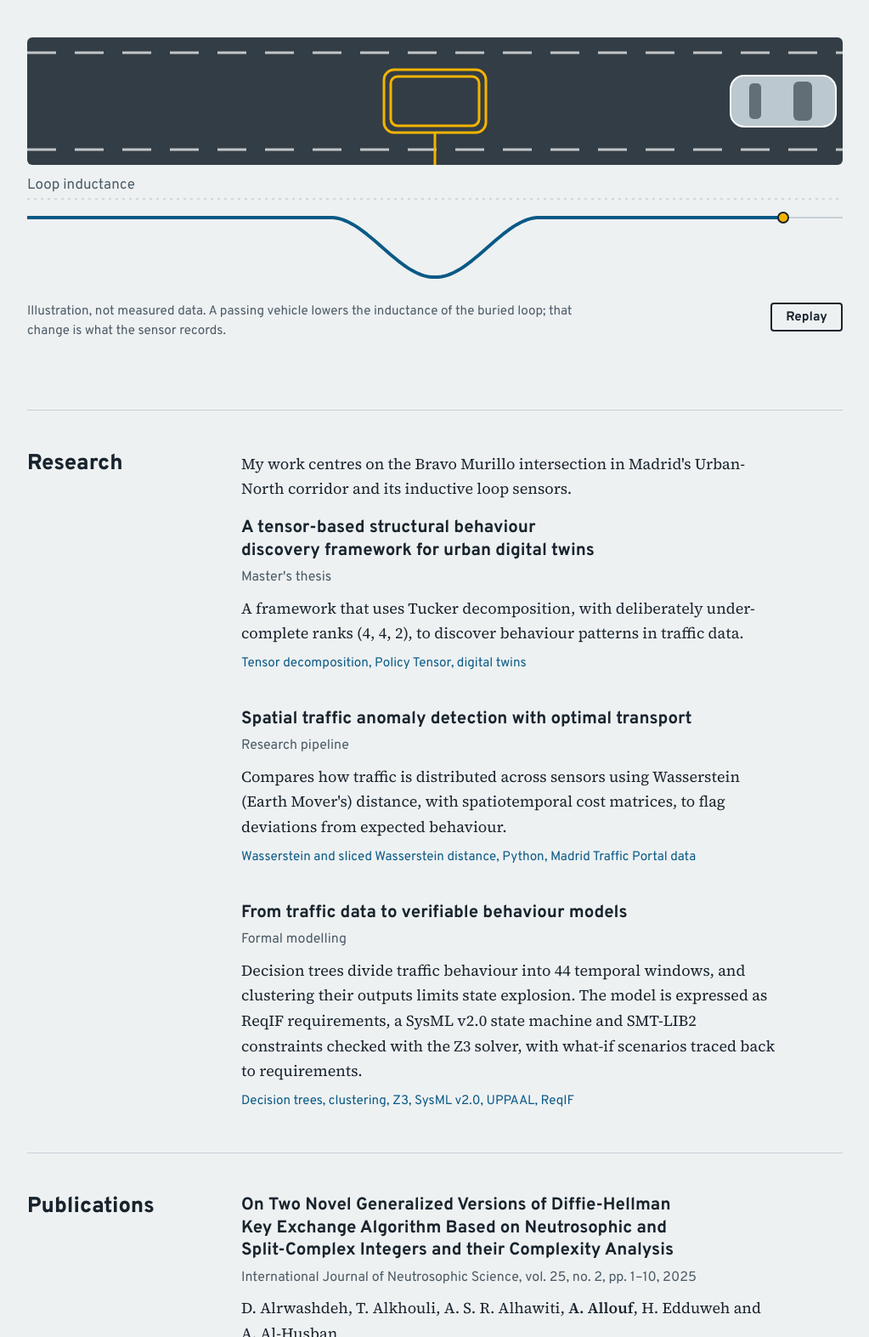
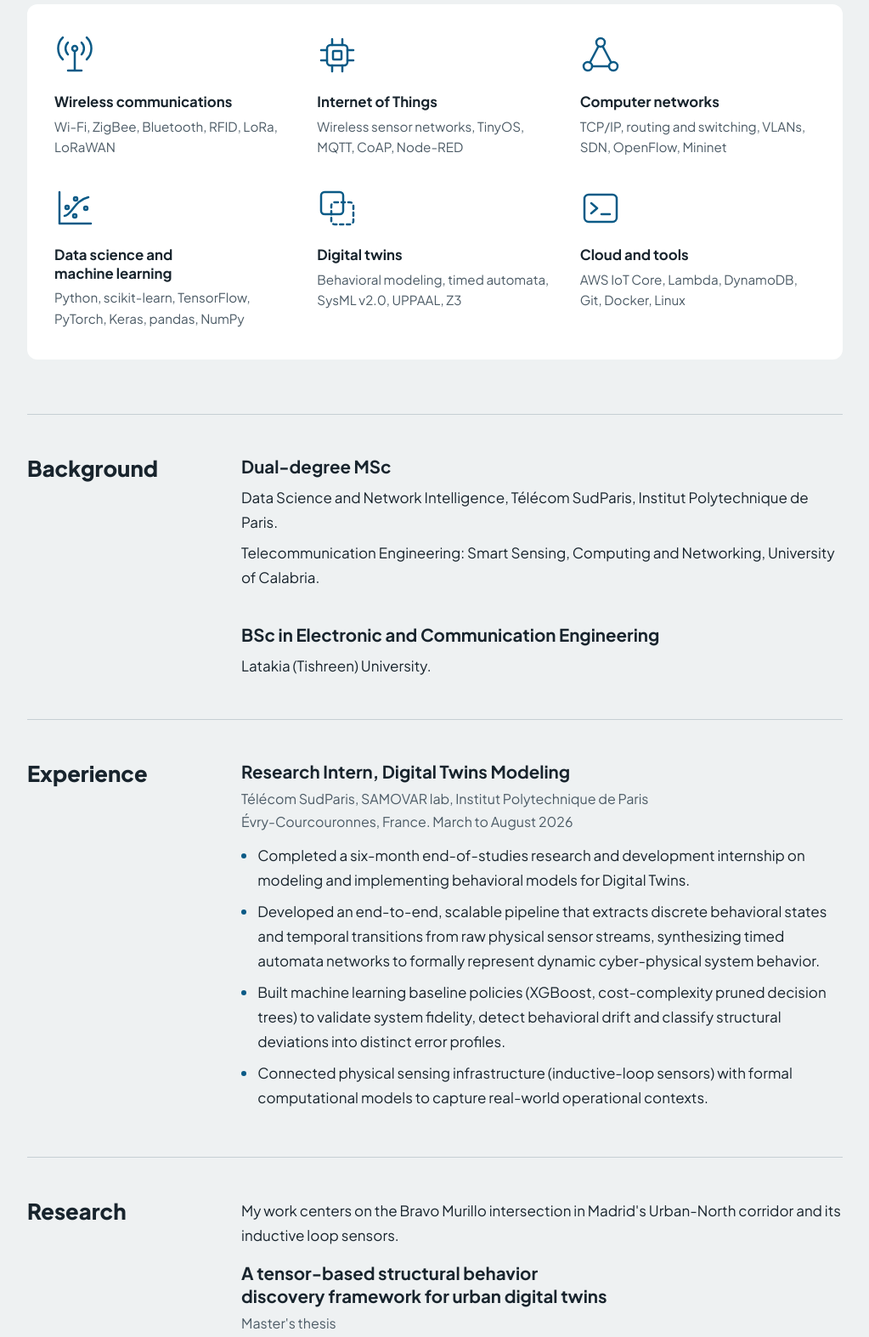
Before and after one commit to aliallouf/aliallouf.github.io, a plain HTML site: page index.html in a window 1280 px wide. Shown: the part 520-2093 px from the top of the page at 85% size, without its empty margins (128-1151 px from the left). Drawn offline with Linux system fonts and the light colour scheme.

Commit message:
Add files via upload

```diff
--- a/assets/style.css
+++ b/assets/style.css
@@ -1,9 +1,7 @@
-@font-face { font-family: "Overpass"; font-weight: 400; font-display: swap; src: url("fonts/overpass-latin-400-normal.woff2") format("woff2"); }
-@font-face { font-family: "Overpass"; font-weight: 700; font-display: swap; src: url("fonts/overpass-latin-700-normal.woff2") format("woff2"); }
-@font-face { font-family: "Overpass"; font-weight: 800; font-display: swap; src: url("fonts/overpass-latin-800-normal.woff2") format("woff2"); }
-@font-face { font-family: "Source Serif"; font-weight: 400; font-display: swap; src: url("fonts/source-serif-4-latin-400-normal.woff2") format("woff2"); }
-@font-face { font-family: "Source Serif"; font-weight: 600; font-display: swap; src: url("fonts/source-serif-4-latin-600-normal.woff2") format("woff2"); }
-
+@font-face { font-family: "Jakarta"; font-weight: 400; font-display: swap; src: url("fonts/plus-jakarta-sans-latin-400-normal.woff2") format("woff2"); }
+@font-face { font-family: "Jakarta"; font-weight: 500; font-display: swap; src: url("fonts/plus-jakarta-sans-latin-500-normal.woff2") format("woff2"); }
+@font-face { font-family: "Jakarta"; font-weight: 700; font-display: swap; src: url("fonts/plus-jakarta-sans-latin-700-normal.woff2") format("woff2"); }
+@font-face { font-family: "Jakarta"; font-weight: 800; font-display: swap; src: url("fonts/plus-jakarta-sans-latin-800-normal.woff2") format("woff2"); }
 :root {
   --ground: #eef1f2;
   --ink: #18242d;
@@ -20,15 +18,15 @@ body {
   margin: 0;
   background: var(--ground);
   color: var(--ink);
-  font: 400 1.125rem/1.65 "Source Serif", Georgia, serif;
+  font: 400 1.0625rem/1.7 "Jakarta", system-ui, sans-serif;
 }
 .wrap { width: min(100% - 2.5rem, 960px); margin-inline: auto; }
 a { color: var(--link); text-underline-offset: 0.2em; }
-a:focus-visible, button:focus-visible { outline: 3px solid var(--link); outline-offset: 3px; }
+a:focus-visible { outline: 3px solid var(--link); outline-offset: 3px; }
 .skip { position: absolute; left: -999rem; }
 .skip:focus { left: 1rem; top: 1rem; background: #fff; padding: 0.5rem 1rem; z-index: 1; }
 
-h1, h2, h3, .top, .kind, .methods, dt, button, footer, figcaption, .links { font-family: "Overpass", system-ui, sans-serif; }
+h1, h2, h3, .top, .kind, .methods, dt, footer, .links { font-family: "Jakarta", system-ui, sans-serif; }
 
 .top { display: flex; flex-wrap: wrap; justify-content: space-between; gap: 0.5rem 2rem; padding-block: 1.25rem; border-bottom: 1px solid var(--rule); }
 .home { font-weight: 800; font-size: 1.15rem; color: var(--ink); text-decoration: none; }
@@ -38,28 +36,20 @@ nav a:hover { color: var(--link); text-decoration: underline; }
 
 .intro { display: grid; grid-template-columns: minmax(0, 1fr) 260px; gap: 3rem; align-items: center; padding-block: clamp(3rem, 8vw, 5.5rem) 2.5rem; }
 .photo { display: block; width: 100%; height: auto; aspect-ratio: 4 / 5; object-fit: cover; border-radius: 8px; }
-.button { display: inline-block; margin-top: 0.5rem; padding: 0.6rem 1.4rem; background: var(--ink); color: #fff; border-radius: 4px; font: 700 1rem "Overpass", system-ui, sans-serif; text-decoration: none; }
+.button { display: inline-block; margin-top: 0.5rem; padding: 0.6rem 1.4rem; background: var(--ink); color: #fff; border-radius: 4px; font: 700 1rem "Jakarta", system-ui, sans-serif; text-decoration: none; }
 .button:hover { background: var(--link); }
-h1 { margin: 0 0 1.5rem; max-width: 19ch; font-weight: 800; font-size: clamp(2.2rem, 5.8vw, 3.9rem); line-height: 1.08; letter-spacing: -0.015em; text-wrap: balance; }
+h1 { margin: 0 0 1.5rem; max-width: 19ch; font-weight: 800; font-size: clamp(2.1rem, 5.2vw, 3.4rem); line-height: 1.14; letter-spacing: -0.012em; text-wrap: balance; }
 .intro p { max-width: 62ch; margin: 0 0 1rem; }
-.intro .status { border-left: 6px solid var(--marking); padding-left: 1rem; font-weight: 600; }
+.intro .status { border-left: 6px solid var(--marking); padding-left: 1rem; font-weight: 700; }
 
-.loop { margin-block: 0 5rem; }
-.loop svg { display: block; width: 100%; height: auto; }
-.road { fill: var(--asphalt); }
-.lane { stroke: #fff; stroke-width: 3; stroke-dasharray: 34 22; opacity: 0.7; }
-.cut { fill: none; stroke: var(--marking); stroke-width: 3; }
-.car-body { fill: #dbe7ee; fill-opacity: 0.82; stroke: #fff; stroke-width: 2; }
-.car-glass { fill: var(--asphalt); fill-opacity: 0.65; }
-.axis { stroke: var(--rule); stroke-width: 1.5; stroke-dasharray: 3 5; }
-.trace-ghost { fill: none; stroke: var(--rule); stroke-width: 2; }
-.trace { fill: none; stroke: var(--link); stroke-width: 4; stroke-linejoin: round; }
-.probe { fill: var(--marking); stroke: var(--ink); stroke-width: 2; }
-.loop text { fill: var(--muted); font: 400 17px "Overpass", system-ui, sans-serif; }
-figcaption { display: flex; gap: 1.5rem; justify-content: space-between; align-items: start; margin-top: 0.75rem; color: var(--muted); font-size: 0.95rem; line-height: 1.5; }
-figcaption span { max-width: 66ch; }
-button { font-size: 0.95rem; font-weight: 700; padding: 0.35rem 1rem; background: transparent; color: var(--ink); border: 2px solid var(--ink); border-radius: 4px; cursor: pointer; }
-button:hover { background: var(--ink); color: #fff; }
+.tech { margin-bottom: 4rem; background: #fff; border-radius: 12px; padding: 2.25rem 2rem; }
+.tech ul { list-style: none; margin: 0; padding: 0; display: grid; grid-template-columns: repeat(3, minmax(0, 1fr)); gap: 2.25rem 2rem; }
+.tech svg { width: 48px; height: 48px; fill: none; stroke: var(--link); stroke-width: 2.5; stroke-linecap: round; stroke-linejoin: round; overflow: visible; }
+.tech h3 { margin-top: 0.75rem; font-size: 1.05rem; }
+.tech p { margin: 0.35rem 0 0; color: var(--muted); font-size: 0.95rem; line-height: 1.6; }
+.points { margin: 0.75rem 0 0; padding-left: 1.2rem; }
+.points li { margin-bottom: 0.5rem; }
+.points li::marker { color: var(--link); }
 
 .block { display: grid; grid-template-columns: 220px 1fr; gap: 2rem; padding-block: 3rem; border-top: 1px solid var(--rule); scroll-margin-top: 1rem; }
 h2 { margin: 0; font-size: 1.6rem; font-weight: 800; line-height: 1.2; }
@@ -85,10 +75,12 @@ footer { padding-block: 2rem 3rem; border-top: 1px solid var(--rule); color: var
   .intro { grid-template-columns: minmax(0, 1fr); gap: 2rem; }
   .photo { order: -1; width: min(220px, 70%); }
   .block { grid-template-columns: 1fr; gap: 1.25rem; padding-block: 2.5rem; }
-  figcaption { flex-direction: column; gap: 0.75rem; }
-  .loop text { font-size: 30px; }
+  .tech { padding: 1.75rem 1.25rem; }
+  .tech ul { grid-template-columns: repeat(2, minmax(0, 1fr)); gap: 1.75rem 1.25rem; }
+}
+@media (max-width: 460px) {
+  .tech ul { grid-template-columns: minmax(0, 1fr); }
 }
 @media (prefers-reduced-motion: reduce) {
   html { scroll-behavior: auto; }
-  #replay { display: none; }
 }
--- a/index.html
+++ b/index.html
@@ -17,9 +17,10 @@
   <header class="top wrap">
     <a class="home" href="#main">Ali Allouf</a>
     <nav aria-label="Sections">
+      <a href="#background">Background</a>
+      <a href="#experience">Experience</a>
       <a href="#research">Research</a>
       <a href="#publication">Publications</a>
-      <a href="#background">Background</a>
       <a href="#skills">Skills</a>
       <a href="#contact">Contact</a>
     </nav>
@@ -38,55 +39,95 @@
       <img class="photo" src="assets/photo.jpg" alt="Portrait of Ali Allouf" width="600" height="750">
     </section>
 
-    <figure class="loop wrap">
-      <svg id="loop-figure" viewBox="0 0 960 300" role="img" aria-labelledby="loop-title">
-        <title id="loop-title">A vehicle drives over an inductive loop buried in the road. The loop's inductance drops while the vehicle is above it.</title>
-        <rect class="road" x="0" y="0" width="960" height="150" rx="6"/>
-        <line class="lane" x1="0" y1="18" x2="960" y2="18"/>
-        <line class="lane" x1="0" y1="132" x2="960" y2="132"/>
-        <rect class="cut" x="420" y="38" width="120" height="74" rx="12"/>
-        <rect class="cut" x="428" y="46" width="104" height="58" rx="8"/>
-        <path class="cut" d="M480 112 V150"/>
-        <g id="car" transform="translate(480 75)">
-          <rect class="car-body" x="-62" y="-30" width="124" height="60" rx="16"/>
-          <rect class="car-glass" x="12" y="-23" width="22" height="46" rx="6"/>
-          <rect class="car-glass" x="-40" y="-21" width="14" height="42" rx="5"/>
-        </g>
-        <line class="axis" x1="0" y1="190" x2="960" y2="190"/>
-        <path id="trace-ghost" class="trace-ghost"/>
-        <path id="trace" class="trace"/>
-        <circle id="probe" class="probe" cx="480" cy="270" r="6"/>
-        <text x="0" y="178">Loop inductance</text>
-      </svg>
-      <figcaption>
-        <span>Illustration, not measured data. A passing vehicle lowers the inductance of the buried loop; that change is what the sensor records.</span>
-        <button type="button" id="replay">Replay</button>
-      </figcaption>
-    </figure>
+    <section class="tech wrap" aria-label="Technologies">
+      <ul>
+        <li>
+          <svg viewBox="0 0 48 48" aria-hidden="true"><path d="M24 20v22M16 42h16"/><circle cx="24" cy="16" r="3"/><path d="M16 23a10 10 0 0 1 0-14M32 9a10 10 0 0 1 0 14M10 29a18 18 0 0 1 0-26M38 3a18 18 0 0 1 0 26"/></svg>
+          <h3>Wireless communications</h3>
+          <p>Wi-Fi, ZigBee, Bluetooth, RFID, LoRa, LoRaWAN</p>
+        </li>
+        <li>
+          <svg viewBox="0 0 48 48" aria-hidden="true"><rect x="12" y="12" width="24" height="24" rx="4"/><rect x="19" y="19" width="10" height="10" rx="1"/><path d="M18 12V5M30 12V5M18 43v-7M30 43v-7M12 18H5M12 30H5M43 18h-7M43 30h-7"/></svg>
+          <h3>Internet of Things</h3>
+          <p>Wireless sensor networks, TinyOS, MQTT, CoAP, Node-RED</p>
+        </li>
+        <li>
+          <svg viewBox="0 0 48 48" aria-hidden="true"><circle cx="24" cy="9" r="5"/><circle cx="9" cy="37" r="5"/><circle cx="39" cy="37" r="5"/><path d="M21.5 13.5 11.5 32.5M26.5 13.5l10 19M14 37h20"/></svg>
+          <h3>Computer networks</h3>
+          <p>TCP/IP, routing and switching, VLANs, SDN, OpenFlow, Mininet</p>
+        </li>
+        <li>
+          <svg viewBox="0 0 48 48" aria-hidden="true"><path d="M6 5v37h37M12 33c9-1 11-18 28-22"/><circle cx="15" cy="23" r="2"/><circle cx="24" cy="33" r="2"/><circle cx="25" cy="13" r="2"/><circle cx="37" cy="24" r="2"/></svg>
+          <h3>Data science and machine learning</h3>
+          <p>Python, scikit-learn, TensorFlow, PyTorch, Keras, pandas, NumPy</p>
+        </li>
+        <li>
+          <svg viewBox="0 0 48 48" aria-hidden="true"><rect x="5" y="5" width="26" height="26" rx="4"/><rect x="17" y="17" width="26" height="26" rx="4" stroke-dasharray="4 4"/></svg>
+          <h3>Digital twins</h3>
+          <p>Behavioral modeling, timed automata, SysML v2.0, UPPAAL, Z3</p>
+        </li>
+        <li>
+          <svg viewBox="0 0 48 48" aria-hidden="true"><rect x="5" y="8" width="38" height="32" rx="5"/><path d="m13 18 7 6-7 6M25 31h10"/></svg>
+          <h3>Cloud and tools</h3>
+          <p>AWS IoT Core, Lambda, DynamoDB, Git, Docker, Linux</p>
+        </li>
+      </ul>
+    </section>
+
+    <section class="block wrap" id="background">
+      <h2>Background</h2>
+      <div class="body">
+        <article>
+          <h3>Dual-degree MSc</h3>
+          <p>Data Science and Network Intelligence, Télécom SudParis, Institut Polytechnique de Paris.</p>
+          <p>Telecommunication Engineering: Smart Sensing, Computing and Networking, University of Calabria.</p>
+        </article>
+        <article>
+          <h3>BSc in Electronic and Communication Engineering</h3>
+          <p>Latakia (Tishreen) University.</p>
+        </article>
+      </div>
+    </section>
+
+    <section class="block wrap" id="experience">
+      <h2>Experience</h2>
+      <div class="body">
+        <article>
+          <h3>Research Intern, Digital Twins Modeling</h3>
+          <p class="kind">Télécom SudParis, SAMOVAR lab, Institut Polytechnique de Paris<br>Évry-Courcouronnes, France. March to August 2026</p>
+          <ul class="points">
+            <li>Completed a six-month end-of-studies research and development internship on modeling and implementing behavioral models for Digital Twins.</li>
+            <li>Developed an end-to-end, scalable pipeline that extracts discrete behavioral states and temporal transitions from raw physical sensor streams, synthesizing timed automata networks to formally represent dynamic cyber-physical system behavior.</li>
+            <li>Built machine learning baseline policies (XGBoost, cost-complexity pruned decision trees) to validate system fidelity, detect behavioral drift and classify structural deviations into distinct error profiles.</li>
+            <li>Connected physical sensing infrastructure (inductive-loop sensors) with formal computational models to capture real-world operational contexts.</li>
+          </ul>
+        </article>
+      </div>
+    </section>
 
     <section class="block wrap" id="research">
       <h2>Research</h2>
       <div class="body">
-        <p>My work centres on the Bravo Murillo intersection in Madrid's Urban-North corridor and its inductive loop sensors.</p>
+        <p>My work centers on the Bravo Murillo intersection in Madrid's Urban-North corridor and its inductive loop sensors.</p>
 
         <article>
-          <h3>A tensor-based structural behaviour discovery framework for urban digital twins</h3>
+          <h3>A tensor-based structural behavior discovery framework for urban digital twins</h3>
           <p class="kind">Master's thesis</p>
-          <p>A framework that uses Tucker decomposition, with deliberately under-complete ranks (4, 4, 2), to discover behaviour patterns in traffic data.</p>
+          <p>A framework that uses Tucker decomposition, with deliberately under-complete ranks (4, 4, 2), to discover behavior patterns in traffic data.</p>
           <p class="methods">Tensor decomposition, Policy Tensor, digital twins</p>
         </article>
 
         <article>
           <h3>Spatial traffic anomaly detection with optimal transport</h3>
           <p class="kind">Research pipeline</p>
-          <p>Compares how traffic is distributed across sensors using Wasserstein (Earth Mover's) distance, with spatiotemporal cost matrices, to flag deviations from expected behaviour.</p>
+          <p>Compares how traffic is distributed across sensors using Wasserstein (Earth Mover's) distance, with spatiotemporal cost matrices, to flag deviations from expected behavior.</p>
           <p class="methods">Wasserstein and sliced Wasserstein distance, Python, Madrid Traffic Portal data</p>
         </article>
 
         <article>
-          <h3>From traffic data to verifiable behaviour models</h3>
-          <p class="kind">Formal modelling</p>
-          <p>Decision trees divide traffic behaviour into 44 temporal windows, and clustering their outputs limits state explosion. The model is expressed as ReqIF requirements, a SysML v2.0 state machine and SMT-LIB2 constraints checked with the Z3 solver, with what-if scenarios traced back to requirements.</p>
+          <h3>From traffic data to verifiable behavior models</h3>
+          <p class="kind">Formal modeling</p>
+          <p>Decision trees divide traffic behavior into 44 temporal windows, and clustering their outputs limits state explosion. The model is expressed as ReqIF requirements, a SysML v2.0 state machine and SMT-LIB2 constraints checked with the Z3 solver, with what-if scenarios traced back to requirements.</p>
           <p class="methods">Decision trees, clustering, Z3, SysML v2.0, UPPAAL, ReqIF</p>
         </article>
       </div>
@@ -122,31 +163,11 @@
       </div>
     </section>
 
-    <section class="block wrap" id="background">
-      <h2>Background</h2>
-      <div class="body">
-        <article>
-          <h3>Research intern, digital twins modelling</h3>
-          <p class="kind">SAMOVAR laboratory, Télécom SudParis. March to August 2026</p>
-          <p>End-of-studies research internship.</p>
-        </article>
-        <article>
-          <h3>Dual-degree MSc</h3>
-          <p>Data Science and Network Intelligence, Télécom SudParis, Institut Polytechnique de Paris.</p>
-          <p>Telecommunication Engineering: Smart Sensing, Computing and Networking, University of Calabria.</p>
-        </article>
-        <article>
-          <h3>BSc in Electronic and Communication Engineering</h3>
-          <p>Latakia (Tishreen) University.</p>
-        </article>
-      </div>
-    </section>
-
     <section class="block wrap" id="skills">
       <h2>Skills</h2>
       <dl class="body">
         <div><dt>Data and machine learning</dt><dd>Tensor decomposition, optimal transport, decision trees, clustering, anomaly detection</dd></div>
-        <div><dt>Modelling and verification</dt><dd>Digital twins, SysML v2.0, UPPAAL, Z3 and SMT-LIB2, ReqIF</dd></div>
+        <div><dt>Modeling and verification</dt><dd>Digital twins, SysML v2.0, UPPAAL, Z3 and SMT-LIB2, ReqIF</dd></div>
         <div><dt>Engineering domains</dt><dd>Telecommunications, smart sensing, networking, intelligent traffic monitoring</dd></div>
         <div><dt>Programming</dt><dd>Python</dd></div>
       </dl>
@@ -166,6 +187,5 @@
   </main>
 
   <footer class="wrap">© 2026 Ali Allouf</footer>
-  <script src="assets/loop.js"></script>
 </body>
 </html>
```
Also changed, not shown: assets/fonts/OFL-plus-jakarta-sans.txt (added), assets/fonts/plus-jakarta-sans-latin-400-normal.woff2 (added), assets/fonts/plus-jakarta-sans-latin-500-normal.woff2 (added), assets/fonts/plus-jakarta-sans-latin-700-normal.woff2 (added), assets/fonts/plus-jakarta-sans-latin-800-normal.woff2 (added).
